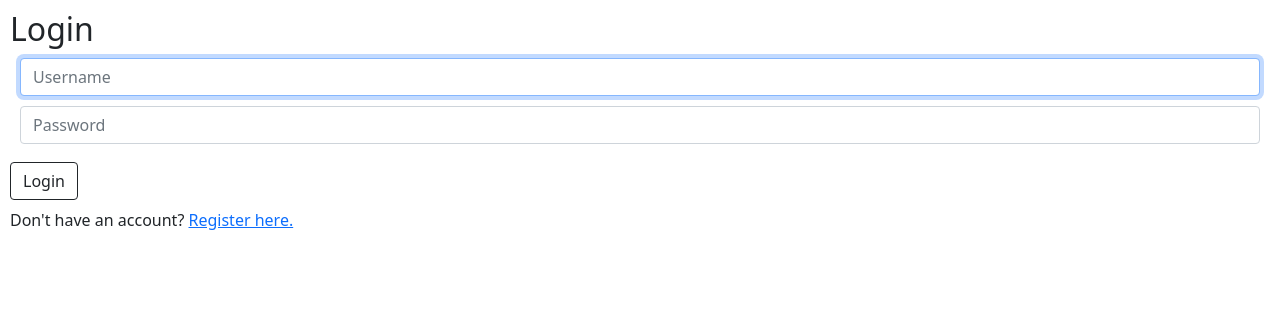
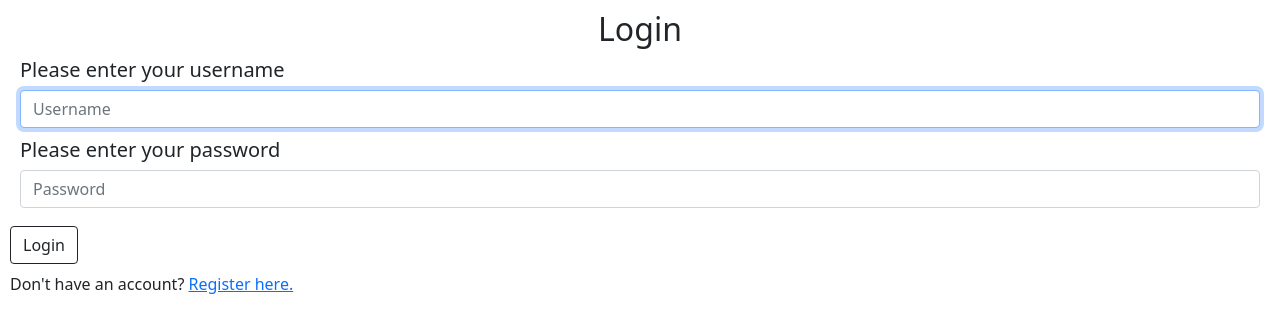
Before and after one commit to SDeVuyst/CS50W-final-project, a Django app: page /login in a window 1280 px wide. Shown: the part 66-399 px from the top of the page. Run offline with Django 3.2, Linux system fonts and the light colour scheme.

Commit message:
finished login page

```diff
--- a/FINAL PROJECT/cswebfunding/templates/cswebfunding/login.html
+++ b/FINAL PROJECT/cswebfunding/templates/cswebfunding/login.html
@@ -2,7 +2,7 @@
 
 {% block body %}
 
-    <h2>Login</h2>
+    <h2 class="center">Login</h2>
 
     {% if message %}
         <div>{{ message }}</div>
@@ -11,10 +11,12 @@
     <form action="{% url 'login' %}" method="post">
         {% csrf_token %}
         <div class="form-group">
-            <input autofocus class="form-control" type="text" name="username" placeholder="Username">
+            <h5 class="begin lead">Please enter your username</h5>
+            <input required autofocus class="form-control" type="text" name="username" placeholder="Username">
         </div>
         <div class="form-group">
-            <input class="form-control" type="password" name="password" placeholder="Password" autocomplete="on">
+            <h5 class="begin lead">Please enter your password</h5>
+            <input required class="form-control" type="password" name="password" placeholder="Password" autocomplete="on">
         </div>
         <input class="btn btn-outline-dark my-2" type="submit" value="Login">
     </form>
```
Also changed, not shown: FINAL PROJECT/db.sqlite3.
